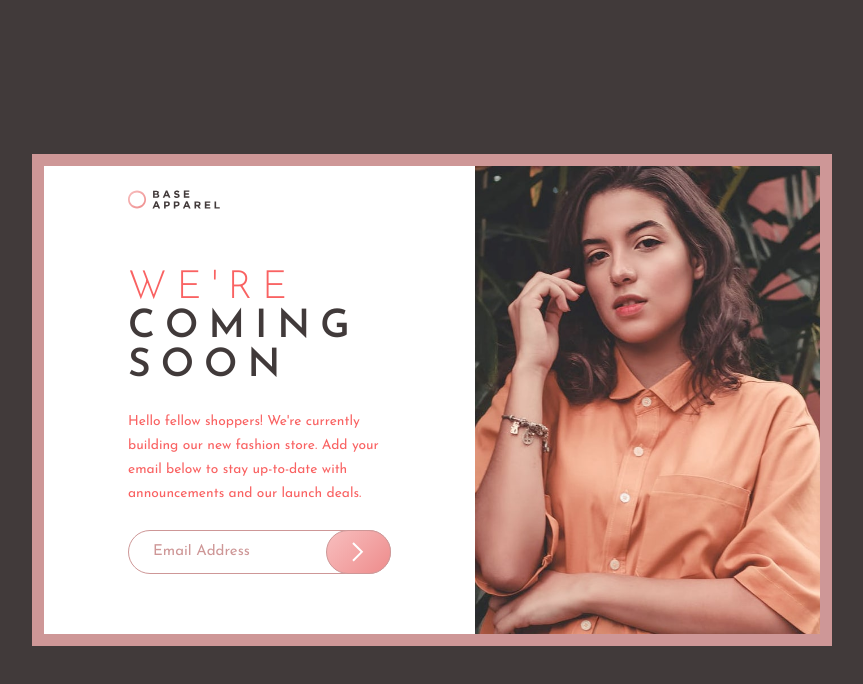
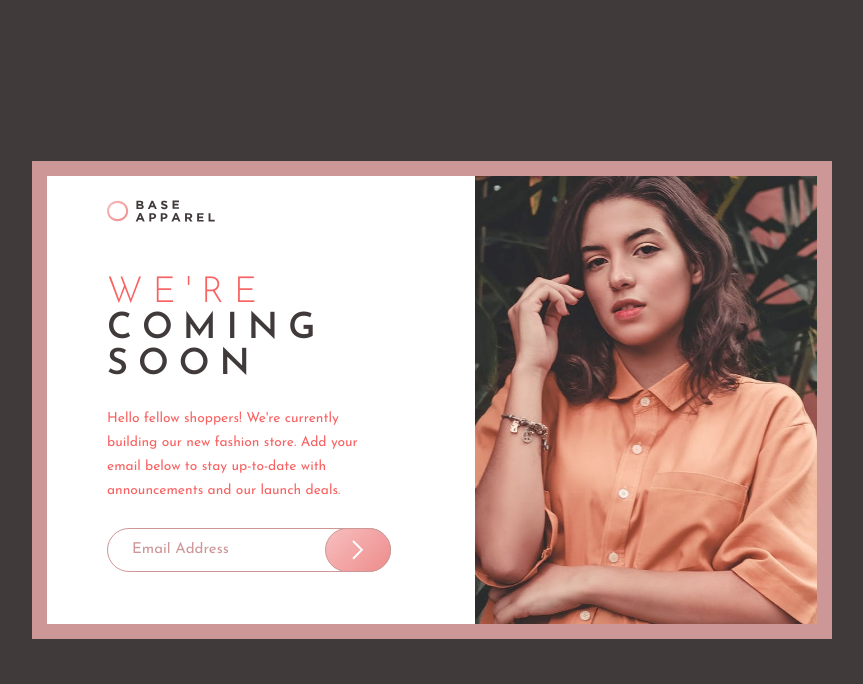
Before and after one commit to SinisaVukmirovic/FrontEnd-Mentor-Spicy-mini-5, a plain HTML site: page index.html in a window 1536 px wide. Shown: the whole page, without its empty margins (336-1199 px from the left). Drawn offline with Linux system fonts and the light colour scheme.

Commit message:
Style tweeks

```diff
--- a/css/blocks.css
+++ b/css/blocks.css
@@ -23,7 +23,6 @@ main {
         font-size: 3.25rem;
         letter-spacing: 10px;
         font-weight: 600;
-
     }
         .content .accent {
             font-weight: 300;
@@ -39,7 +38,6 @@ main {
 form {
     display: flex;
     margin: 2rem auto;
-    /* padding: 0 3rem; */
     width: 100%;
     position: relative;
 }
@@ -48,7 +46,6 @@ form {
         border-radius: 10rem;
         border: 1px solid var(--Desaturated-Red);
         width: 100%;
-        /* margin-left: 3rem; */
     }
         input::placeholder {
             font-size: 1.25rem;
--- a/css/desktop.css
+++ b/css/desktop.css
@@ -11,27 +11,29 @@
         grid-template-columns: 5fr 4fr;
         grid-template-areas: "H I"
         "C I";
-        border: 12px solid var(--Desaturated-Red);
+        border: 15px solid var(--Desaturated-Red);
     }
 
     header {
         grid-area: H;
         height: fit-content;
-        padding: 2rem 7rem;
+        padding: 2rem 5rem;
     }
 
     .content {
         grid-area: C;
-        padding: 3rem 7rem;
+        padding: 0 7rem 0 5rem;
         text-align: left;
     }
+        .content h2 {
+            font-size: 3rem;
+        }
 
     .image {
         grid-area: I;
     }
     .image img {
-        width: 100%;
-        height: 100%;
+        object-fit: cover;
     }
 
     footer {
```
